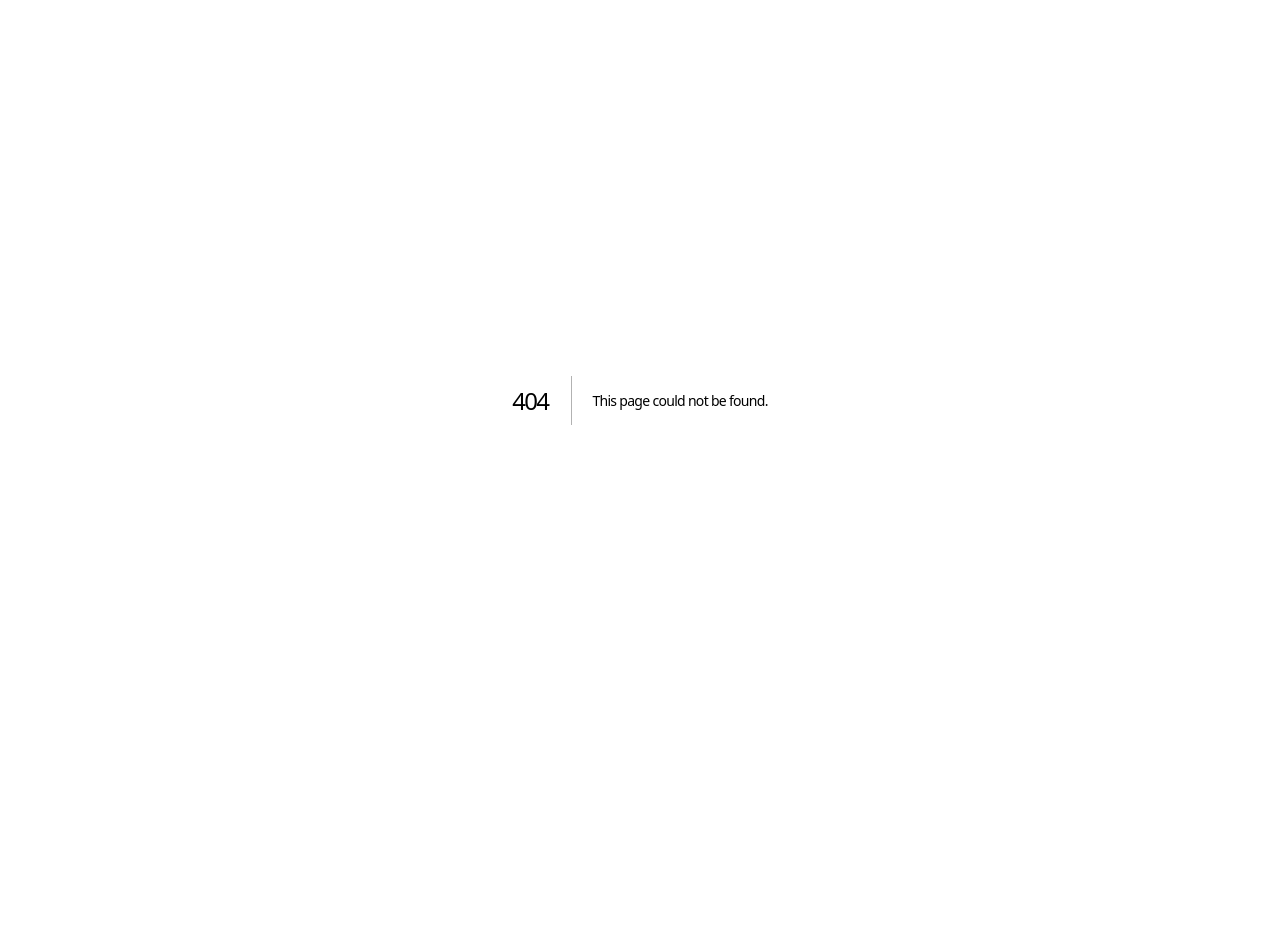
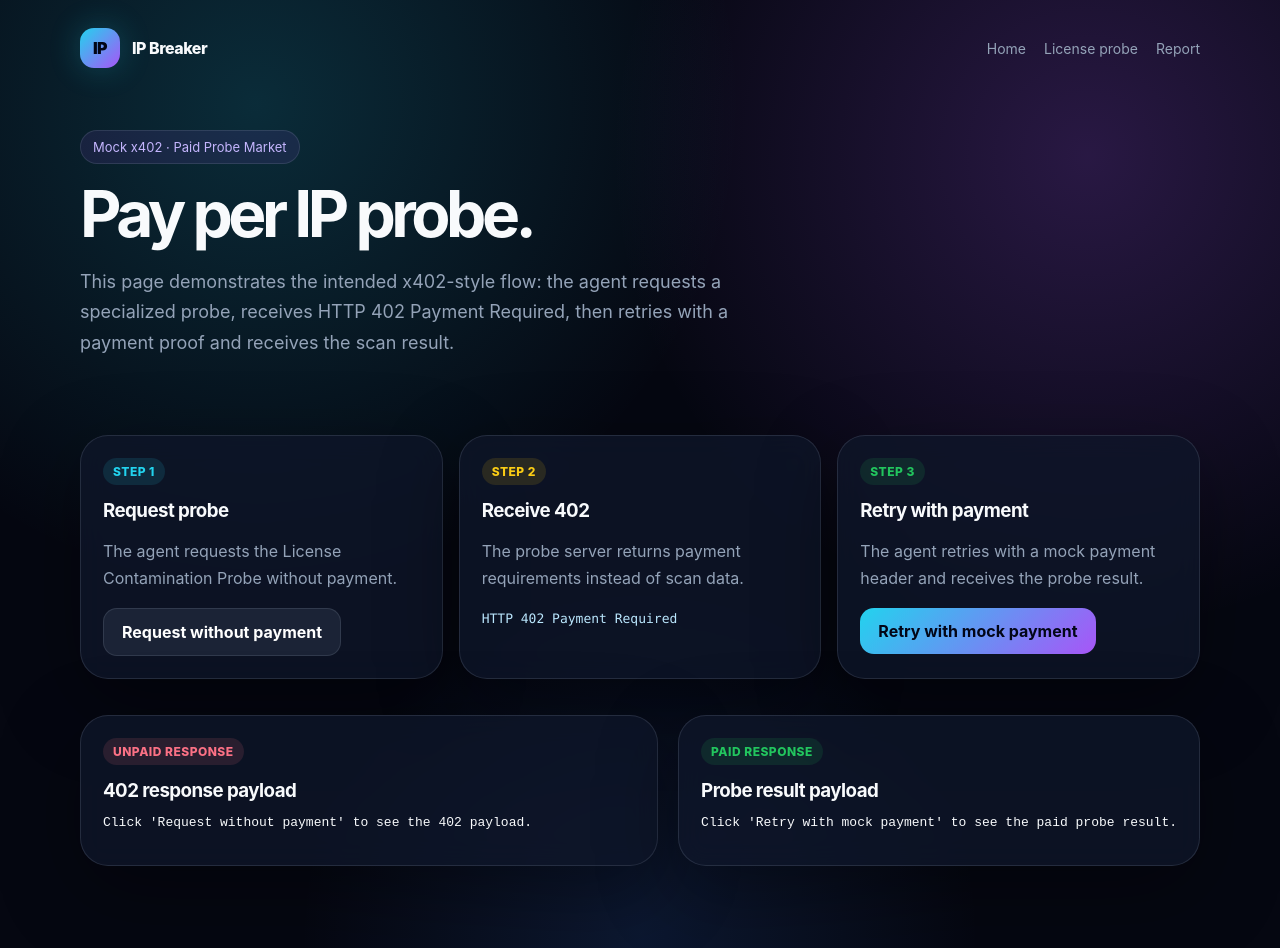
Before and after one commit to StuartCHAN/ip-breaker, a Next.js app in the folder apps/web/: page /probes in a window 1280 px wide. Before the commit this address had no page. Shown: the top 948 px of the page. Before the commit the page ends 800 px from the top, so only its background shows below. Built offline with nearby package versions, Linux system fonts and the light colour scheme.

Commit message:
Add x402 probe flow demo page

```diff
--- /dev/null
+++ b/apps/web/app/probes/page.tsx
@@ -0,0 +1,111 @@
+"use client";
+
+import Link from "next/link";
+import { useState } from "react";
+
+type ProbeState = {
+  status: number;
+  body: unknown;
+};
+
+export default function ProbeMarketPage() {
+  const [firstResponse, setFirstResponse] = useState<ProbeState | null>(null);
+  const [paidResponse, setPaidResponse] = useState<ProbeState | null>(null);
+  const [loading, setLoading] = useState(false);
+
+  async function requestWithoutPayment() {
+    setLoading(true);
+    const response = await fetch("/api/x402-probe");
+    const body = await response.json();
+    setFirstResponse({ status: response.status, body });
+    setLoading(false);
+  }
+
+  async function requestWithPayment() {
+    setLoading(true);
+    const response = await fetch("/api/x402-probe", {
+      headers: {
+        "x-mock-payment": "paid"
+      }
+    });
+    const body = await response.json();
+    setPaidResponse({ status: response.status, body });
+    setLoading(false);
+  }
+
+  return (
+    <main>
+      <div className="container">
+        <nav className="nav">
+          <Link className="brand" href="/">
+            <span className="brand-mark">IP</span>
+            <span>IP Breaker</span>
+          </Link>
+          <div className="nav-links">
+            <Link href="/">Home</Link>
+            <Link href="/license">License probe</Link>
+            <Link href="/report">Report</Link>
+          </div>
+        </nav>
+
+        <section style={{ padding: "34px 0 22px" }}>
+          <div className="kicker">Mock x402 · Paid Probe Market</div>
+          <h1 style={{ fontSize: "clamp(38px, 5vw, 64px)" }}>Pay per IP probe.</h1>
+          <p className="lede">
+            This page demonstrates the intended x402-style flow: the agent requests a specialized probe, receives HTTP 402 Payment Required, then retries with a payment proof and receives the scan result.
+          </p>
+        </section>
+
+        <section className="grid">
+          <div className="panel card">
+            <span className="badge badge-blue">Step 1</span>
+            <h3 style={{ marginTop: 14 }}>Request probe</h3>
+            <p>The agent requests the License Contamination Probe without payment.</p>
+            <button className="btn btn-secondary" onClick={requestWithoutPayment} disabled={loading}>
+              Request without payment
+            </button>
+          </div>
+
+          <div className="panel card">
+            <span className="badge badge-yellow">Step 2</span>
+            <h3 style={{ marginTop: 14 }}>Receive 402</h3>
+            <p>The probe server returns payment requirements instead of scan data.</p>
+            <p className="hash">HTTP 402 Payment Required</p>
+          </div>
+
+          <div className="panel card">
+            <span className="badge badge-green">Step 3</span>
+            <h3 style={{ marginTop: 14 }}>Retry with payment</h3>
+            <p>The agent retries with a mock payment header and receives the probe result.</p>
+            <button className="btn btn-primary" onClick={requestWithPayment} disabled={loading}>
+              Retry with mock payment
+            </button>
+          </div>
+        </section>
+
+        <section className="form-wrap">
+          <div className="panel card">
+            <span className="badge badge-red">Unpaid response</span>
+            <h3 style={{ marginTop: 14 }}>402 response payload</h3>
+            <pre className="code-block">
+              {firstResponse ? JSON.stringify(firstResponse, null, 2) : "Click 'Request without payment' to see the 402 payload."}
+            </pre>
+          </div>
+
+          <div className="panel card">
+            <span className="badge badge-green">Paid response</span>
+            <h3 style={{ marginTop: 14 }}>Probe result payload</h3>
+            <pre className="code-block">
+              {paidResponse ? JSON.stringify(paidResponse, null, 2) : "Click 'Retry with mock payment' to see the paid probe result."}
+            </pre>
+          </div>
+        </section>
+
+        <div className="actions" style={{ marginBottom: 40 }}>
+          <Link className="btn btn-primary" href="/report">Back to Launch Risk Report</Link>
+          <Link className="btn btn-secondary" href="/license">View License Probe</Link>
+        </div>
+      </div>
+    </main>
+  );
+}
```
